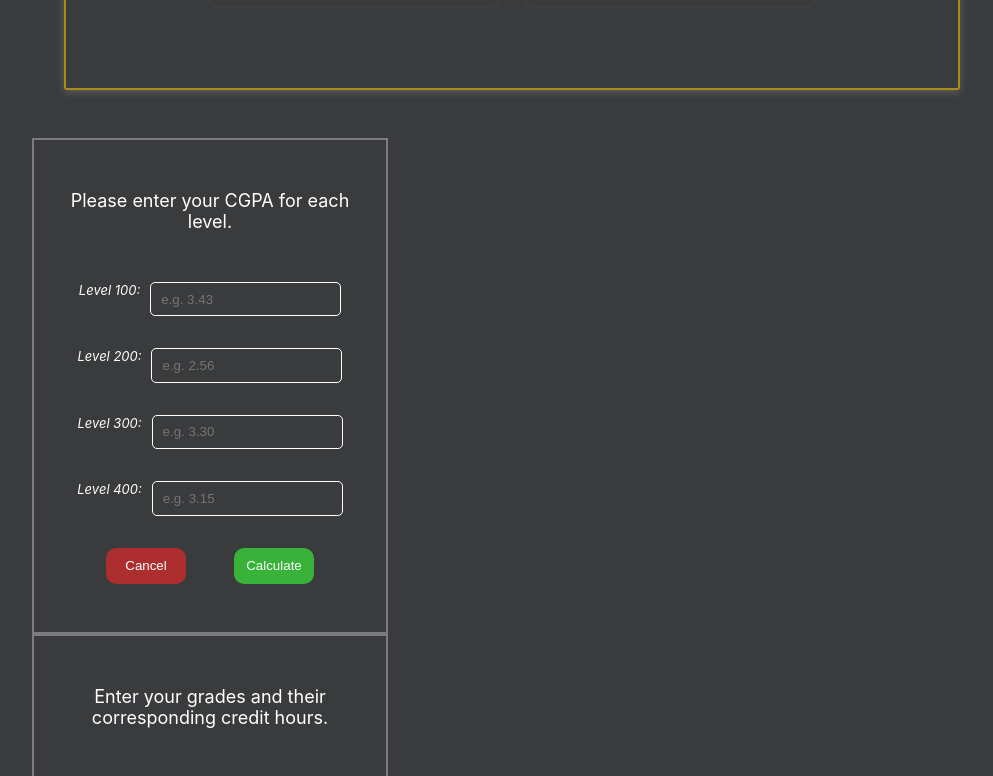
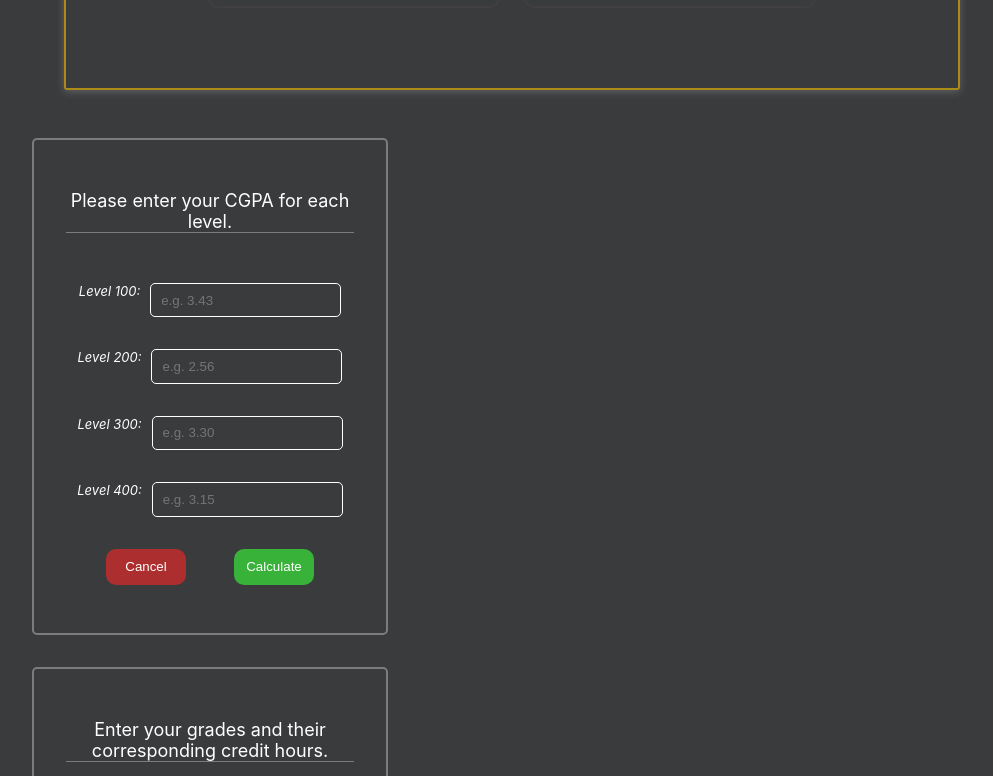
Before and after one commit to Developers-League/gpa-frontend, a React (Create React App) app: page / in a window 1280 px wide. Shown: the part 640-1416 px from the top of the page, without its empty margins (128-1121 px from the left). Built offline with nearby package versions, Linux system fonts and the light colour scheme.

Commit message:
added form style

```diff
--- a/src/components/forms/Form.css
+++ b/src/components/forms/Form.css
@@ -2,11 +2,12 @@ form{
     display: flex;
     padding: 2rem;
     flex-direction: column;
-    height: auto;
     width: 18rem;
     border: 2px solid rgba(230, 225, 225, 0.384);
+    border-radius: 5px;
     font-size: small;
     font-style: italic;
+    margin-top: 2rem;
 
 }
 
@@ -21,6 +22,7 @@ form{
     text-align: center;
     font-size: 18px;
     font-style: normal;
+    border-bottom: 1px solid rgba(230, 225, 225, 0.384);
 }
 
 .form-buttons{
```
